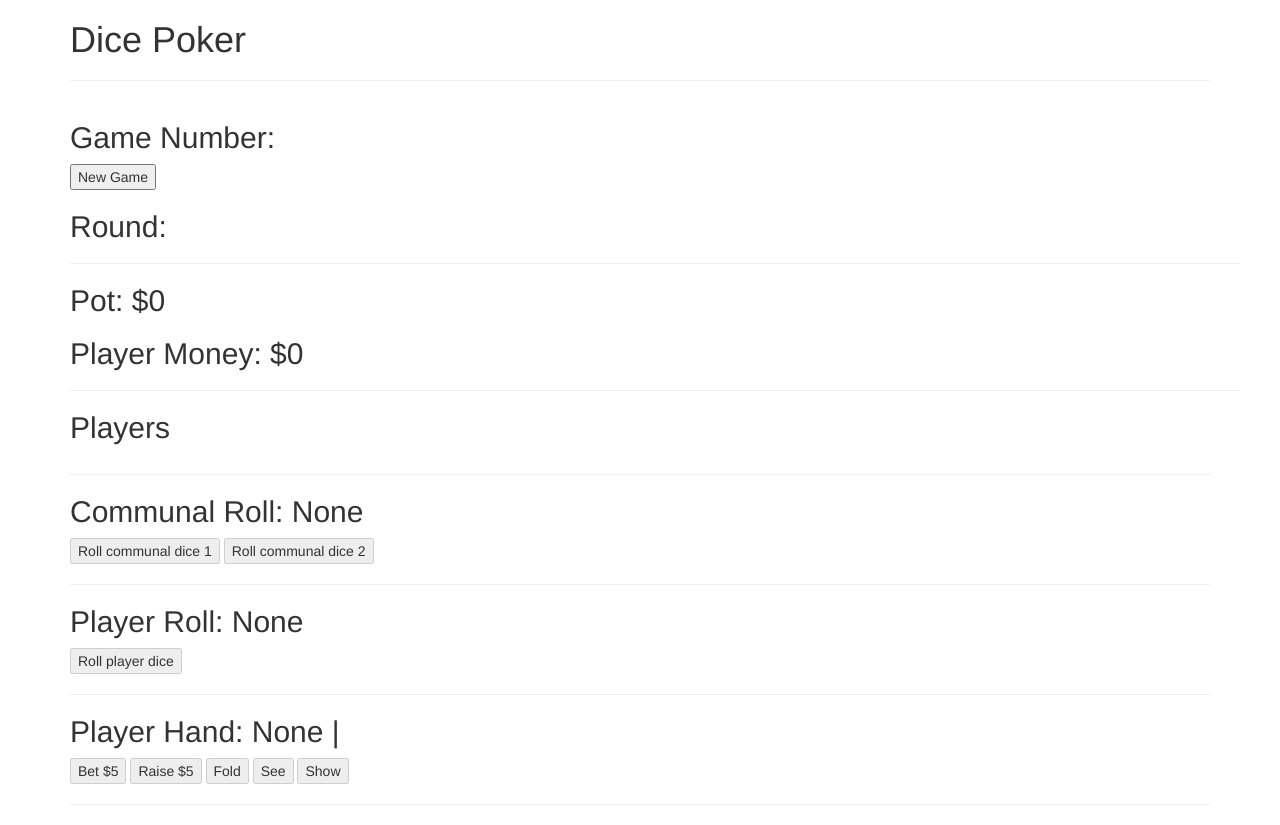
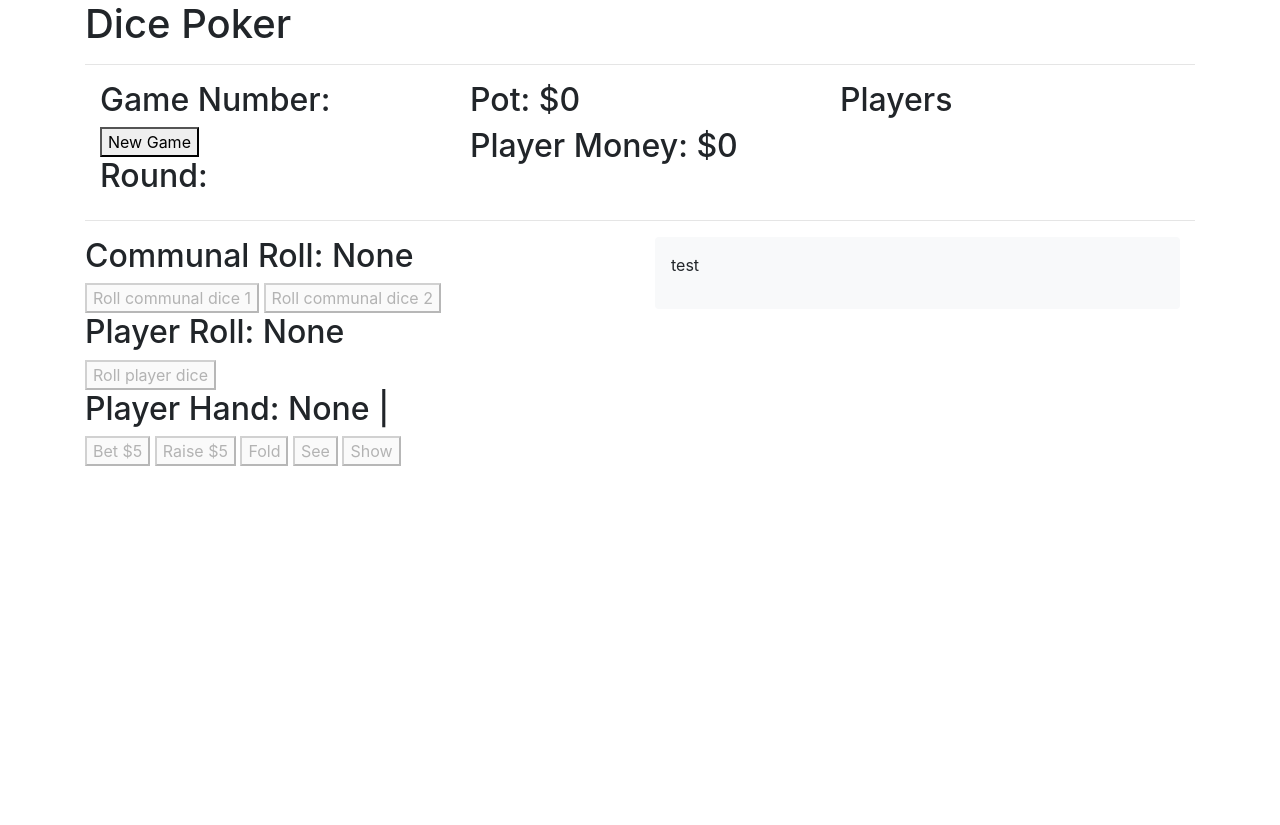
Before and after one commit to tjpolitch/dice-poker, a plain HTML site: page index.html in a window 1280 px wide. After the commit the page ends 800 px from the top, so only its background shows below. Drawn offline with nearby package versions, Linux system fonts and the light colour scheme.

Commit message:
Changed bootstrap and added game log

```diff
--- a/dicepoker.js
+++ b/dicepoker.js
@@ -230,6 +230,9 @@ betButton.addEventListener("click", function () {
     pot += 5;
   }
   potDisplay.textContent = pot;
+
+  logBet(playerList[0]);
+
   return pot;
 });
 
@@ -718,3 +721,11 @@ function rollButtonPerRound() {
 //     playerList[i].bets ++;
 //     if
 // }
+
+//Function to log bet values of a player
+function logBet(player) {
+  const logElem = document.createElement("div");
+  logElem.textContent = player.name + "has betted $5";
+
+  document.getElementById("gameLog").appendChild(logElem);
+}
--- a/index.html
+++ b/index.html
@@ -1,56 +1,68 @@
 <!DOCTYPE html>
+<html lang="en">
+  <head>
+    <title>Dice Poker</title>
+    <meta charset="utf-8" />
+    <meta name="viewport" content="width=device-width, initial-scale=1" />
+    <link
+      rel="stylesheet"
+      href="https://cdn.jsdelivr.net/npm/bootstrap@4.6.2/dist/css/bootstrap.min.css"
+    />
+    <script src="https://cdn.jsdelivr.net/npm/jquery@3.6.4/dist/jquery.slim.min.js"></script>
+    <script src="https://cdn.jsdelivr.net/npm/popper.js@1.16.1/dist/umd/popper.min.js"></script>
+    <script src="https://cdn.jsdelivr.net/npm/bootstrap@4.6.2/dist/js/bootstrap.bundle.min.js"></script>
+  </head>
+  <body>
+    <div class="container">
+      <h1>Dice Poker</h1>
 
-<html>
-    <head>
-        <meta charset="utf-8">
-        <meta http-equiv="X-UA-Compatible" content="IE=edge">
-        <title>Dice Poker</title>
-        <meta name="description" content="">
-        <meta name="viewport" content="width=device-width, initial-scale=1">
-        <link rel="stylesheet" href="https://maxcdn.bootstrapcdn.com/bootstrap/3.4.1/css/bootstrap.min.css">
-    </head>
-    <div class="container">
-        <body>
-            <h1>Dice Poker</h1>
-            <hr>
-            <div class="container">
+      <hr />
+
+      <div class="container-fluid">
         <div class="row">
-                    <div class="col-4">
+          <div class="col">
             <h2>Game Number: <span id="gameNumber"></span></h2>
             <button id="gameButton">New Game</button>
             <h2>Round: <span id="round"></span></h2>
-                        <hr>
           </div>
-                    <div class="col-4">
+          <div class="col">
             <h2>Pot: $<span id="pot">0</span></h2>
             <h2>Player Money: $<span id="playerMoney">0</span></h2>
-                        <hr>
           </div>
-                    <div class="col-4">
+          <div class="col">
             <h2>Players</h2>
             <ol id="playerList"></ol>
           </div>
         </div>
       </div>
 
-            <hr>
+      <hr />
+
+      <div class="container-fluid">
+        <div class="row">
+          <div class="col">
+            <div class="row">
               <span>
                 <h2>Communal Roll: <span id="communalRoll">None</span></h2>
                 <button id="rollButtonC1">Roll communal dice 1</button>
                 <button id="rollButtonC2">Roll communal dice 2</button>
               </span>
-
-            <hr>
-
+              <hr />
+            </div>
+            <div class="row">
               <span>
                 <h2>Player Roll: <span id="playerRoll">None</span></h2>
                 <button id="rollButtonP">Roll player dice</button>
               </span>
 
-            <hr>
-
+              <hr />
+            </div>
+            <div class="row">
               <span>
-                <h2>Player Hand: <span id="playerHand">None</span> | <span id="hand"></span></h2>
+                <h2>
+                  Player Hand: <span id="playerHand">None</span> |
+                  <span id="hand"></span>
+                </h2>
                 <button id="betButton" class="actionButtons">Bet $5</button>
                 <button id="raiseButton" class="actionButtons">Raise $5</button>
                 <button id="foldButton" class="actionButtons">Fold</button>
@@ -58,12 +70,96 @@
                 <button id="showButton">Show</button>
               </span>
 
-            <hr>
+              <hr />
+            </div>
+          </div>
+          <div class="col">
+            <div
+              class="container overflow-auto shadow-none p-3 mb-5 bg-light rounded"
+              id="gameLog"
+            >
+              <p>test</p>
+            </div>
+          </div>
+        </div>
+      </div>
+    </div>
 
     <script src="dicepoker.js"></script>
+  </body>
+</html>
+
+<!-- <!DOCTYPE html>
+
+<html>
+  <head>
+    <meta charset="utf-8" />
+    <title>Dice Poker</title>
+    <meta name="viewport" content="width=device-width, initial-scale=1" />
+    <link
+      rel="stylesheet"
+      href="https://maxcdn.bootstrapcdn.com/bootstrap/3.4.1/css/bootstrap.min.css"
+    />
   </head>
 
-        </body>
+  <body>
+    <div class="container">
+      <h1>Dice Poker</h1>
+
+      <hr />
+
+      <div class="container-fluid">
+        <div class="row">
+          <div class="col">
+            <h2>Game Number: <span id="gameNumber"></span></h2>
+            <button id="gameButton">New Game</button>
+            <h2>Round: <span id="round"></span></h2>
+            <hr />
+          </div>
+          <div class="col">
+            <h2>Pot: $<span id="pot">0</span></h2>
+            <h2>Player Money: $<span id="playerMoney">0</span></h2>
+            <hr />
+          </div>
+          <div class="col">
+            <h2>Players</h2>
+            <ol id="playerList"></ol>
+          </div>
+        </div>
       </div>
 
-</html>
+      <hr />
+
+      <span>
+        <h2>Communal Roll: <span id="communalRoll">None</span></h2>
+        <button id="rollButtonC1">Roll communal dice 1</button>
+        <button id="rollButtonC2">Roll communal dice 2</button>
+      </span>
+
+      <hr />
+
+      <span>
+        <h2>Player Roll: <span id="playerRoll">None</span></h2>
+        <button id="rollButtonP">Roll player dice</button>
+      </span>
+
+      <hr />
+
+      <span>
+        <h2>
+          Player Hand: <span id="playerHand">None</span> |
+          <span id="hand"></span>
+        </h2>
+        <button id="betButton" class="actionButtons">Bet $5</button>
+        <button id="raiseButton" class="actionButtons">Raise $5</button>
+        <button id="foldButton" class="actionButtons">Fold</button>
+        <button id="seeButton" class="actionButtons">See</button>
+        <button id="showButton">Show</button>
+      </span>
+
+      <hr />
+    </div>
+
+    <script src="dicepoker.js"></script>
+  </body>
+</html> -->
```
Lines whose indentation alone changed are shown as unchanged.
